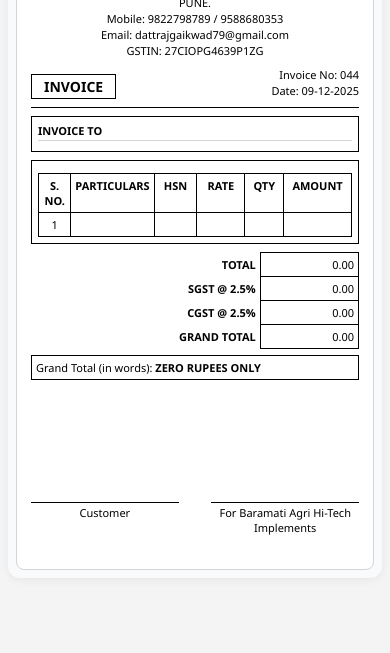
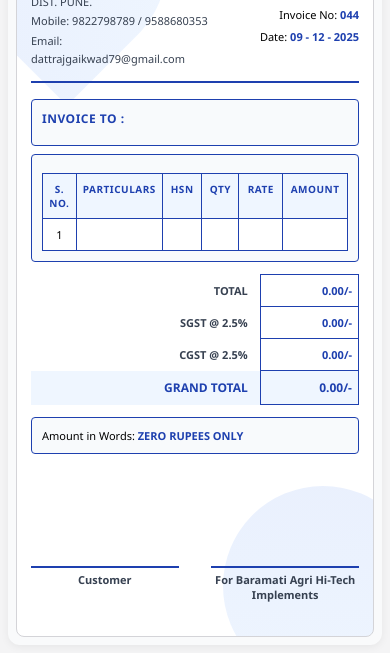
Before and after one commit to thopatevijay/invoice-generator, a plain HTML site: page index.html in a window 390 px wide. Shown: the part 967-1620 px from the top of the page. Before the commit the page ends 1553 px from the top, so only its background shows below. Drawn offline with Linux system fonts and the light colour scheme.

Commit message:
Add index.html for Invoice Generator with complete form and invoice preview functionality. Includes responsive design, error handling, and input validation. Implements features for generating and saving invoices, along with styling for improved user experience.

```diff
--- a/invoice.html
+++ b/index.html
@@ -180,12 +180,47 @@
             max-width: 100%;
             margin: 0 auto;
             font-size: 12px;
+            position: relative;
+            overflow: hidden;
 
             /* Make invoice a column flex so signatures can stick to bottom */
             display: flex;
             flex-direction: column;
             min-height: 100vh;
             /* approximate full A4 height on print / screen */
+        }
+
+        /* Decorative wave graphics */
+        .invoice::before,
+        .invoice::after {
+            content: '';
+            position: absolute;
+            width: 200px;
+            height: 200px;
+            opacity: 0.1;
+            z-index: 0;
+            pointer-events: none;
+        }
+
+        .invoice::before {
+            top: -50px;
+            left: -50px;
+            background: linear-gradient(135deg, #2563eb 0%, #3b82f6 50%, #60a5fa 100%);
+            border-radius: 50% 50% 50% 0;
+            transform: rotate(-45deg);
+        }
+
+        .invoice::after {
+            bottom: -50px;
+            right: -50px;
+            background: linear-gradient(135deg, #2563eb 0%, #3b82f6 50%, #60a5fa 100%);
+            border-radius: 50% 50% 0 50%;
+            transform: rotate(45deg);
+        }
+
+        .invoice > * {
+            position: relative;
+            z-index: 1;
         }
 
         .invoice-content {
@@ -195,66 +230,99 @@
         }
 
         .invoice-header {
-            border-bottom: 1px solid #000;
-            padding-bottom: 8px;
-            margin-bottom: 8px;
+            display: grid;
+            grid-template-columns: 1.4fr 1fr;
+            gap: 20px;
+            margin-bottom: 16px;
+            padding-bottom: 12px;
+            border-bottom: 2px solid #1e40af;
+            align-items: start;
+        }
+
+        .company-info {
+            text-align: left;
+            min-width: 0;
         }
 
         .company-name {
-            text-align: center;
-            font-weight: 700;
+            text-align: left;
+            font-weight: 800;
             font-size: 18px;
             text-transform: uppercase;
+            color: #000;
+            margin-bottom: 8px;
+            letter-spacing: 0.3px;
+            white-space: nowrap;
+            overflow: hidden;
+            text-overflow: ellipsis;
+            line-height: 1.2;
         }
 
         .company-details {
-            text-align: center;
+            text-align: left;
             font-size: 11px;
-            margin-top: 4px;
+            line-height: 1.6;
+            color: #374151;
         }
 
         .company-details div {
-            margin: 1px 0;
+            margin: 2px 0;
         }
 
-        .doc-title-row {
-            display: flex;
-            justify-content: space-between;
-            align-items: flex-end;
-            margin-top: 8px;
-            font-size: 12px;
+        .invoice-title-section {
+            text-align: right;
+            flex-shrink: 0;
         }
 
         .doc-title {
-            font-weight: 700;
-            font-size: 14px;
-            border: 1px solid #000;
-            padding: 2px 12px;
+            font-weight: 800;
+            font-size: 28px;
+            color: #2563eb;
             text-transform: uppercase;
+            margin-bottom: 8px;
+            letter-spacing: 1.5px;
+            text-shadow: 1px 1px 2px rgba(37, 99, 235, 0.1);
+            line-height: 1.1;
+        }
+
+        .gstin-display {
+            font-size: 11px;
+            color: #374151;
+            margin-bottom: 8px;
+            font-weight: 600;
         }
 
         .invoice-meta {
             text-align: right;
             font-size: 11px;
+            line-height: 1.8;
         }
 
         .invoice-meta div {
-            margin: 1px 0;
+            margin: 2px 0;
+            font-weight: 500;
+        }
+
+        .invoice-meta span {
+            font-weight: 600;
+            color: #1e40af;
         }
 
         .section {
-            border: 1px solid #000;
-            padding: 6px;
-            margin-top: 8px;
+            border: 1px solid #1e40af;
+            padding: 10px;
+            margin-top: 12px;
+            border-radius: 4px;
+            background: #f8fafc;
         }
 
         .section-title {
-            font-weight: 600;
+            font-weight: 700;
             text-transform: uppercase;
-            font-size: 11px;
-            margin-bottom: 4px;
-            border-bottom: 1px solid #d4d4d8;
-            padding-bottom: 2px;
+            font-size: 12px;
+            margin-bottom: 8px;
+            color: #1e40af;
+            letter-spacing: 0.5px;
         }
 
         .bill-to-content div {
@@ -264,20 +332,30 @@
         .items-table {
             width: 100%;
             border-collapse: collapse;
-            margin-top: 6px;
+            margin-top: 8px;
             font-size: 11px;
+            background: #ffffff;
         }
 
         .items-table th,
         .items-table td {
-            border: 1px solid #000;
-            padding: 4px;
+            border: 1px solid #1e40af;
+            padding: 8px 6px;
             vertical-align: top;
         }
 
         .items-table th {
             text-align: center;
-            font-weight: 600;
+            font-weight: 700;
+            background: #eff6ff;
+            color: #1e40af;
+            text-transform: uppercase;
+            font-size: 10px;
+            letter-spacing: 0.5px;
+        }
+
+        .items-table td {
+            background: #ffffff;
         }
 
         .text-right {
@@ -290,36 +368,54 @@
 
         .summary-table {
             width: 100%;
-            margin-top: 8px;
+            margin-top: 12px;
             border-collapse: collapse;
             font-size: 11px;
         }
 
         .summary-table td {
-            padding: 4px;
+            padding: 8px 6px;
         }
 
         .summary-table .label {
             text-align: right;
             width: 70%;
             font-weight: 600;
+            color: #374151;
+            padding-right: 12px;
         }
 
         .summary-table .value {
             text-align: right;
             width: 30%;
-            border: 1px solid #000;
+            border: 1px solid #1e40af;
+            background: #ffffff;
+            font-weight: 600;
+            color: #1e40af;
+        }
+
+        .summary-table tr:last-child .label,
+        .summary-table tr:last-child .value {
+            font-weight: 800;
+            font-size: 12px;
+            background: #eff6ff;
+            color: #1e40af;
         }
 
         .amount-words {
-            margin-top: 6px;
+            margin-top: 12px;
             font-size: 11px;
-            border: 1px solid #000;
-            padding: 4px;
+            border: 1px solid #1e40af;
+            padding: 10px;
+            background: #f8fafc;
+            border-radius: 4px;
+            font-weight: 500;
         }
 
         .amount-words span {
-            font-weight: 600;
+            font-weight: 700;
+            color: #1e40af;
+            text-transform: uppercase;
         }
 
         .signatures {
@@ -342,9 +438,11 @@
         }
 
         .sign-line {
-            border-top: 1px solid #000;
-            margin-top: 60px;
-            padding-top: 2px;
+            border-top: 2px solid #1e40af;
+            margin-top: 50px;
+            padding-top: 4px;
+            font-weight: 600;
+            color: #374151;
         }
 
 
@@ -457,6 +555,11 @@
                 page-break-inside: avoid;
                 display: flex;
                 flex-direction: column;
+            }
+
+            .invoice::before,
+            .invoice::after {
+                display: none;
             }
 
             .invoice-content {
@@ -583,6 +686,7 @@
                 <div class="invoice-content">
                     <!-- Header -->
                     <div class="invoice-header">
+                        <div class="company-info">
                             <div class="company-name">
                                 BARAMATI AGRI HI-TECH IMPLEMENTS
                             </div>
@@ -590,24 +694,25 @@
                                 <div>AT. THOPATEWADI, POST. KORHALE BK, TAL. BARAMATI, DIST. PUNE.</div>
                                 <div>Mobile: 9822798789 / 9588680353</div>
                                 <div>Email: dattrajgaikwad79@gmail.com</div>
-                            <div>GSTIN: 27CIOPG4639P1ZG</div>
+                            </div>
                         </div>
 
-                        <div class="doc-title-row">
+                        <div class="invoice-title-section">
                             <div class="doc-title">INVOICE</div>
+                            <div class="gstin-display">GSTIN: 27CIOPG4639P1ZG</div>
                             <div class="invoice-meta">
                                 <div>Invoice No: <span id="previewInvoiceNumber">044</span></div>
-                                <div>Date: <span id="previewInvoiceDate">11-11-2025</span></div>
+                                <div>Date: <span id="previewInvoiceDate">11 - 11 - 2025</span></div>
                             </div>
                         </div>
                     </div>
 
                     <!-- Invoice To -->
                     <div class="section">
-                        <div class="section-title">Invoice To</div>
+                        <div class="section-title">Invoice to :</div>
                         <div class="bill-to-content">
-                            <div><strong id="previewCustomerName">Vikram Dnyandev Thopate</strong></div>
-                            <div id="previewCustomerDetails">
+                            <div style="font-weight: 700; margin-bottom: 4px; font-size: 12px;" id="previewCustomerName">Vikram Dnyandev Thopate</div>
+                            <div id="previewCustomerDetails" style="font-size: 11px; color: #374151;">
                                 Thopatewadi, Korhale Bk, Tal - Baramati, Dist - Pune 9850242326
                             </div>
                         </div>
@@ -621,8 +726,8 @@
                                     <th style="width:40px;">S. NO.</th>
                                     <th>PARTICULARS</th>
                                     <th style="width:70px;">HSN</th>
+                                    <th style="width:60px;">QTY</th>
                                     <th style="width:80px;">RATE</th>
-                                    <th style="width:60px;">QTY</th>
                                     <th style="width:90px;">AMOUNT</th>
                                 </tr>
                             </thead>
@@ -653,7 +758,7 @@
                     </table>
 
                     <div class="amount-words">
-                        Grand Total (in words): <span id="previewAmountWords">ZERO RUPEES ONLY</span>
+                        Amount in Words: <span id="previewAmountWords">ZERO RUPEES ONLY</span>
                     </div>
 
                     <!-- Notes (optional) -->
@@ -846,14 +951,19 @@
         }
 
         /**
-         * Formats a number as currency with 2 decimal places
+         * Formats a number as currency with 2 decimal places and Indian format
          * @param {number|string} value - Value to format
          * @returns {string} - Formatted currency string
          */
         function formatCurrency(value) {
             const num = parseFloat(value || 0);
-            if (isNaN(num)) return '0.00';
-            return Math.max(0, num).toFixed(2);
+            if (isNaN(num)) return '0.00/-';
+
+            const formatted = Math.max(0, num).toFixed(2);
+            // Add Indian number formatting (commas for thousands)
+            const parts = formatted.split('.');
+            parts[0] = parts[0].replace(/\B(?=(\d{3})+(?!\d))/g, ',');
+            return parts.join('.') + '/-';
         }
 
         function reindexItems() {
@@ -1115,8 +1225,8 @@
             <td class="text-center" role="gridcell">${item.sn}</td>
             <td role="gridcell">${safeParticulars}</td>
             <td class="text-center" role="gridcell">${safeHsn}</td>
+            <td class="text-right" role="gridcell">${item.qty}</td>
             <td class="text-right" role="gridcell">${formatCurrency(item.rate)}</td>
-            <td class="text-right" role="gridcell">${item.qty}</td>
             <td class="text-right" role="gridcell">${formatCurrency(item.amount)}</td>
           `;
                         previewBody.appendChild(tr);
@@ -1143,7 +1253,7 @@
                         if (parts.length === 3) {
                             const [year, month, day] = parts;
                             if (year && month && day && year.length === 4) {
-                                formattedDate = `${day}-${month}-${year}`;
+                                formattedDate = `${day} - ${month} - ${year}`;
                             }
                         }
                     }
@@ -1336,16 +1446,16 @@
 
             // Reset preview to sample data
             document.getElementById("previewInvoiceNumber").innerText = "044";
-            document.getElementById("previewInvoiceDate").innerText = "11-11-2025";
+            document.getElementById("previewInvoiceDate").innerText = "11 - 11 - 2025";
             document.getElementById("previewCustomerName").innerText = "Vikram Dnyandev Thopate";
             document.getElementById("previewCustomerDetails").innerText =
                 "Thopatewadi, Korhale Bk, Tal - Baramati, Dist - Pune 9850242326";
 
             document.getElementById("previewItemsBody").innerHTML = "";
-            document.getElementById("previewTotal").innerText = "0.00";
-            document.getElementById("previewSgstAmount").innerText = "0.00";
-            document.getElementById("previewCgstAmount").innerText = "0.00";
-            document.getElementById("previewGrandTotal").innerText = "0.00";
+            document.getElementById("previewTotal").innerText = "0.00/-";
+            document.getElementById("previewSgstAmount").innerText = "0.00/-";
+            document.getElementById("previewCgstAmount").innerText = "0.00/-";
+            document.getElementById("previewGrandTotal").innerText = "0.00/-";
             document.getElementById("previewAmountWords").innerText = "ZERO RUPEES ONLY";
             document.getElementById("previewNotes").innerText = "";
         }
```
Lines whose indentation alone changed are shown as unchanged.
